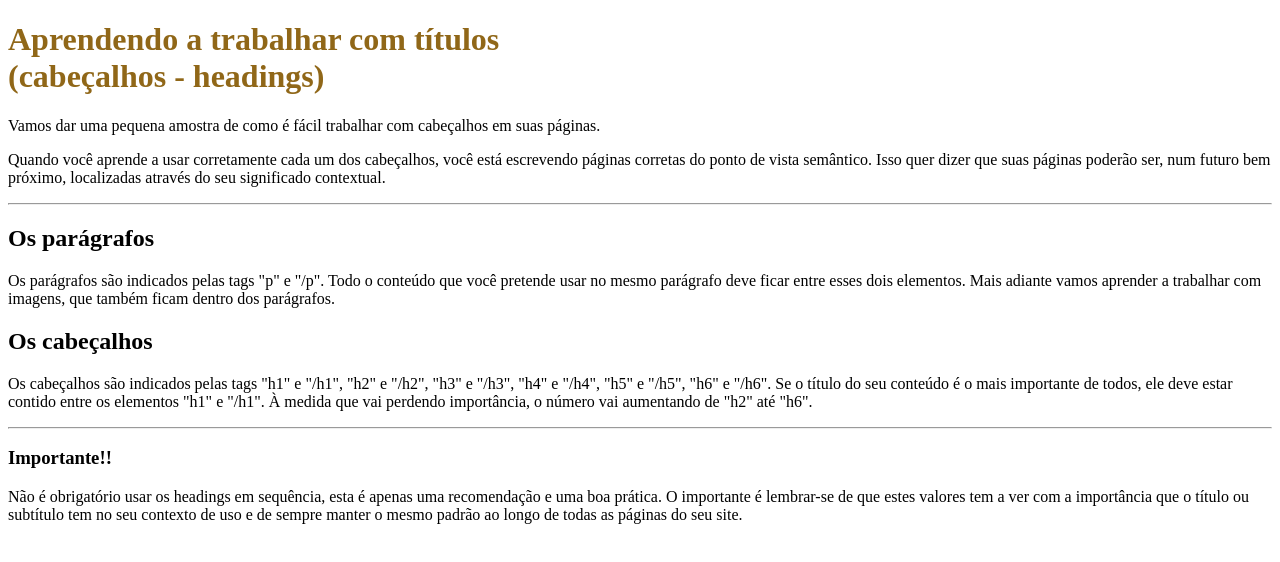
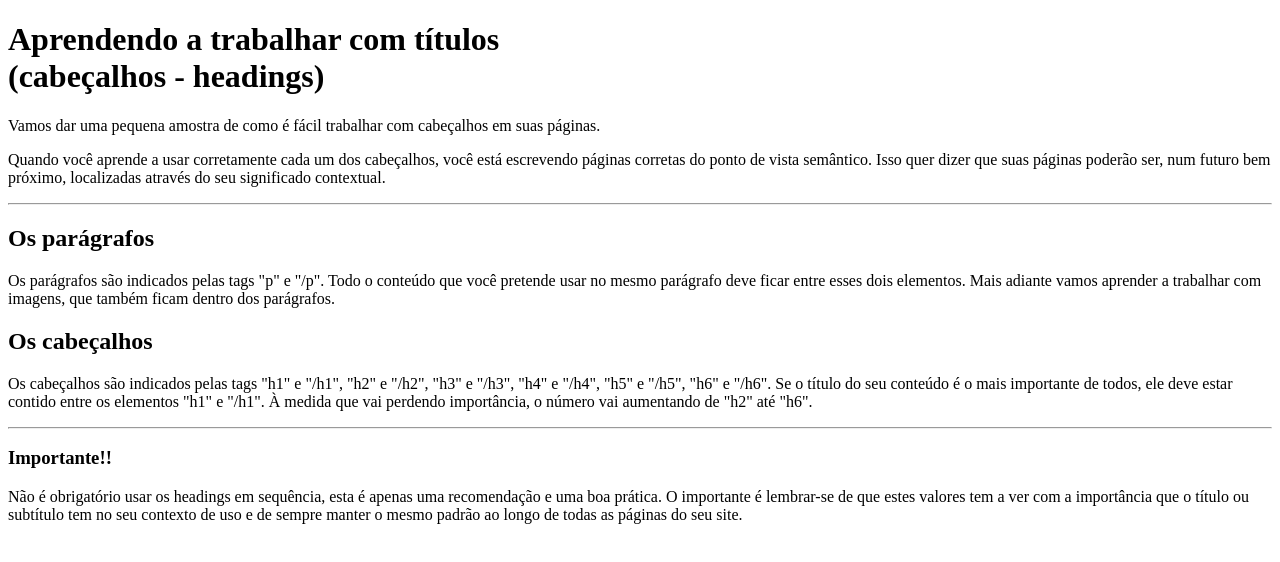
Before and after one commit to MarianePascon/livro2.0, a plain HTML site: page cabecalhos.html in a window 1280 px wide. Drawn offline with Linux system fonts and the light colour scheme.

Commit message:
Add files via upload

```diff
--- a/cabecalhos.html
+++ b/cabecalhos.html
@@ -1,14 +1,8 @@
 <!DOCTYPE html>
 <html lang="pt-br">
-    <link href="cabecalhos.css" rel="stylesheet" type="text/css">
 <head>
 <meta charset="UTF-8">
 <title>Cabeçalhos - uso prático</title>
-<style>
-    h1{
-        color: #906718;
-    }
-</style>
 </head>
 <body>
 <h1>Aprendendo a trabalhar com títulos <br />
```
Also changed, not shown: _modelo-ex01.png (added), cabecalhos_back.png (added).
